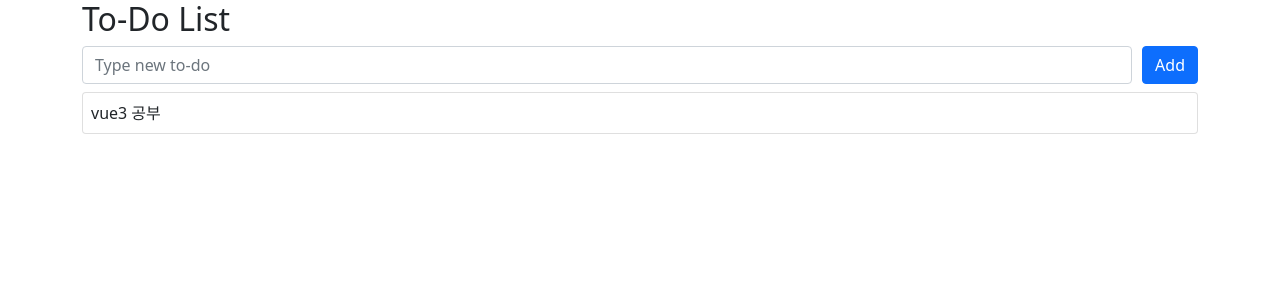
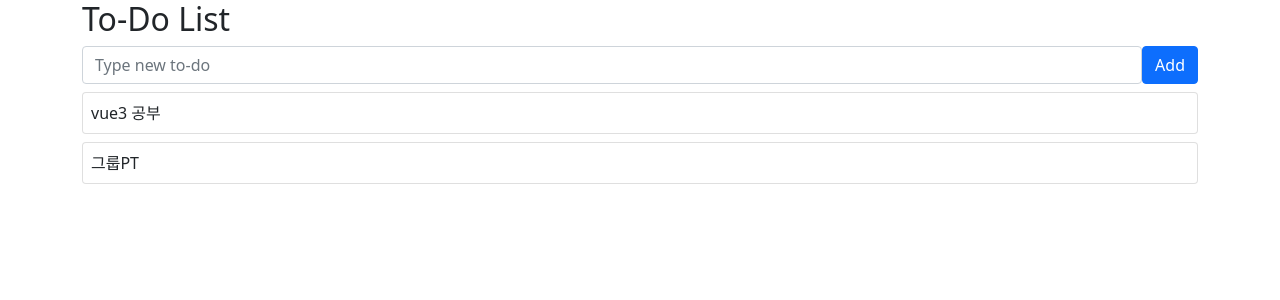
Before and after one commit to dionysus0214/vue_todoApp, a Vue app: page / in a window 1280 px wide. Shown: the top 300 px of the page. Built offline with nearby package versions, Linux system fonts and the light colour scheme.

Commit message:
v-for,  v-show 적용

```diff
--- a/src/App.vue
+++ b/src/App.vue
@@ -1,10 +1,8 @@
 <template>
   <div class="container">
     <h2>To-Do List</h2>
-    <form
-      class="d-flex"
-      @submit.prevent="onSubmit"
-    >
+    <form @submit.prevent="onSubmit">
+      <div class="d-flex">
         <div class="flex-grow-1 mr-2">
           <input
             class="form-control"
@@ -21,10 +19,18 @@
             Add
           </button>
         </div>
+      </div>
+      <div v-show="hasError" style="color: red">
+        This field cannot be empty
+      </div>
     </form>
-    <div class="card mt-2">
+    <div
+      v-for="todo in todos"
+      :key="todo.id"
+      class="card mt-2"
+    >
       <div class="card-body p-2">
-        {{ todos[0].subject }}
+        {{ todo.subject }}
       </div>
     </div>
   </div>
@@ -39,24 +45,30 @@ export default {
       {id: 1, subject: 'vue3 공부'},
       {id: 2, subject: '그룹PT'},
     ]);
-
+    const hasError = ref(false);
     const onSubmit = () => {
+      if (todo.value === '') {
+        hasError.value = true;
+      } else {
         todos.value.push({
           id: Date.now(),
           subject: todo.value
         });
+        hasError.value = false;
+      }
     };
     return {
       todo,
       todos,
       onSubmit,
+      hasError,
     };
   }
 }
 </script>
 
 <style>
-  .flex-grow-1 {
-    margin-right: 10px;
+  .name {
+    color: red;
   }
 </style>
```
Also changed, not shown: 1 other file (tests, documents, lock files or other folders). Lines whose indentation alone changed are shown as unchanged.
